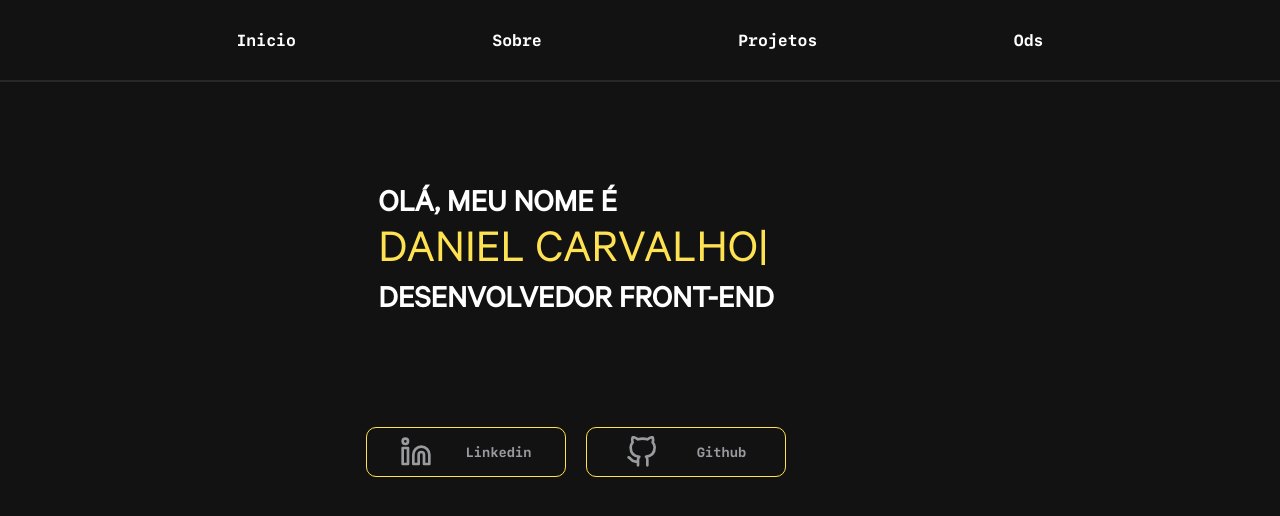
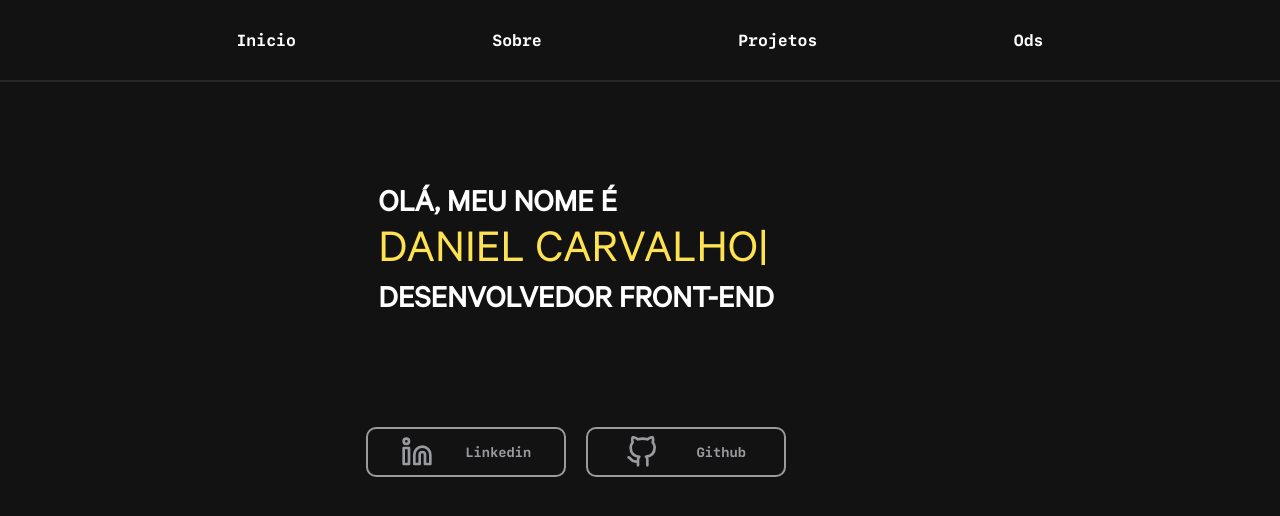
Before and after one commit to DanieelCarvalho/portifolio, a React (Create React App) app: page / in a window 1280 px wide. Shown: the top 516 px of the page. Built offline with nearby package versions, Linux system fonts and the light colour scheme.

Commit message:
alteração no botão

```diff
--- a/package.json
+++ b/package.json
@@ -6,6 +6,7 @@
     "@testing-library/jest-dom": "^5.16.5",
     "@testing-library/react": "^13.4.0",
     "@testing-library/user-event": "^13.5.0",
+    "nuka-carousel": "^5.4.0",
     "react": "^18.2.0",
     "react-dom": "^18.2.0",
     "react-icons": "^4.4.0",
--- a/src/Componentes/Pages/About/About.js
+++ b/src/Componentes/Pages/About/About.js
@@ -28,6 +28,7 @@ export default function About() {
           <S.P>
             Olá! meu nome é Daniel Carvalho, tenho 29 anos de idade e moro em Nova Iguaçu, Baixada Fluminense, no Rio de Janeiro. Sou Formado em história pela UFRRJ. Conheci um pouco melhor sobre o mundo do desenvolvimento web através de um amigo no final de 2021. Fiquei interessado de cara! E desde então venho estudando todos os dias para me tornar um bom desenvolvedor front-end.
           </S.P>
+
           <S.DivTwo>
             <S.Link target="_blank" href="https://www.instagram.com/danielcgy/" >
               <S.Button >
@@ -35,11 +36,13 @@ export default function About() {
                 <FiInstagram style={{
                   fontSize: "clamp(1rem, 2rem, 3rem)", color: "#999b9f", textTransform: 'uppercase', fontFamily: "CalibreRegular"
                 }} />
-            Intagram
+                <p>
+                  Instagram
+                </p>
               </S.Button>
             </S.Link>
 
-        <S.Link href={Curriculo}  download={Curriculo}>
+            <S.Link href={Curriculo} download={Curriculo}>
               <S.Button  >
                 <BsDownload style={{
                   fontSize: "clamp(1rem, 2rem, 3rem)", color: "#999b9f", textTransform: 'uppercase', fontFamily: "CalibreRegular"
--- a/src/Componentes/Pages/Home/Home.js
+++ b/src/Componentes/Pages/Home/Home.js
@@ -33,7 +33,9 @@ export default function Home() {
             <FiLinkedin style={{
               fontSize: "clamp(1rem, 2rem, 3rem)", color: "#999b9f", textTransform: 'uppercase', fontFamily: "CalibreRegular"
             }} />
+            <p>
             Linkedin
+            </p>
           </S.Button>
         </S.Link>
 
--- a/src/Componentes/Pages/Projetos/Projetos.js
+++ b/src/Componentes/Pages/Projetos/Projetos.js
@@ -1,5 +1,6 @@
 import React from "react";
 import Workprops from "./ProjetosProps";
+import Carousel from 'nuka-carousel';
 import * as S from "../../Styles/ProjetosStyle";
 
 export default function Works() {
--- a/src/Componentes/Pages/Projetos/ProjetosProps.js
+++ b/src/Componentes/Pages/Projetos/ProjetosProps.js
@@ -1,5 +1,6 @@
 import React from "react";
 import * as S from "../../Styles/ProjetosStyle"
+import Carousel from 'nuka-carousel';
 
 
 export default function Workprops({
--- a/src/Componentes/Styles/AboutStyle.js
+++ b/src/Componentes/Styles/AboutStyle.js
@@ -159,11 +159,17 @@ export const Button = styled.button`
     font-family: "SF-Mono-Bold";
     align-items: center;
     justify-content: space-evenly;
-    border: #FEE251 solid 1px ;
+    border: #999b9f solid 2px ;
     border-radius: 10px;
     background-color: #121212;
     color: #999b9f;
     cursor: pointer;
+    transition: all .5s;
+    &:hover{
+      border-color:#FEE251 ;
+      transform: scale(1.1)
+
+    }
     @media screen and (max-width: 500px){
       width: 150px;
     }
@@ -171,4 +177,10 @@ export const Button = styled.button`
 export const Link = styled.a`
   text-decoration: none;
   color:#999b9f;
+  &:hover{
+    p{
+        color: #FEE251;
+      }
+  }
+
 `
--- a/src/Componentes/Styles/HeaderStyle.js
+++ b/src/Componentes/Styles/HeaderStyle.js
@@ -36,7 +36,8 @@ export const LinkS = styled(Link)`
   color: #fff;
   font-weight: 600;
   font-size: clamp(0.5rem, 1rem, 2rem);
-    transition: 0.5s;
+    transition: 0.2s;
+    transition-timing-function: ease-in-out;
   &:hover {
     color:  #FEE251;
   }
--- a/src/Componentes/Styles/HomeStyle.js
+++ b/src/Componentes/Styles/HomeStyle.js
@@ -46,11 +46,17 @@ export const Button =styled.button`
     font-family: "SF-Mono-Bold";
     align-items: center;
     justify-content: space-evenly;
-    border: #FEE251 solid 1px ;
+    border: #999b9f solid 2px ;
     border-radius: 10px;
     background-color: #121212;
     color: #999b9f;
     cursor: pointer;
+    transition: all .5s;
+    &:hover{
+      background-color: ;
+      border-color:#FEE251 ;
+      transform: scale(1.1)
+    }
     @media screen and (max-width: 500px){
       width: 150px;
     }
@@ -59,6 +65,13 @@ export const Button =styled.button`
 
 `
 export const Link = styled.a`
-text-decoration: none;
+  text-decoration: none;
+  color:#999b9f;
+  &:hover{
+    p{
+        color: #FEE251;
+      }
+  }
+
 
 `
```
Also changed, not shown: 1 other file (tests, documents, lock files or other folders). Lines whose indentation alone changed are shown as unchanged.
